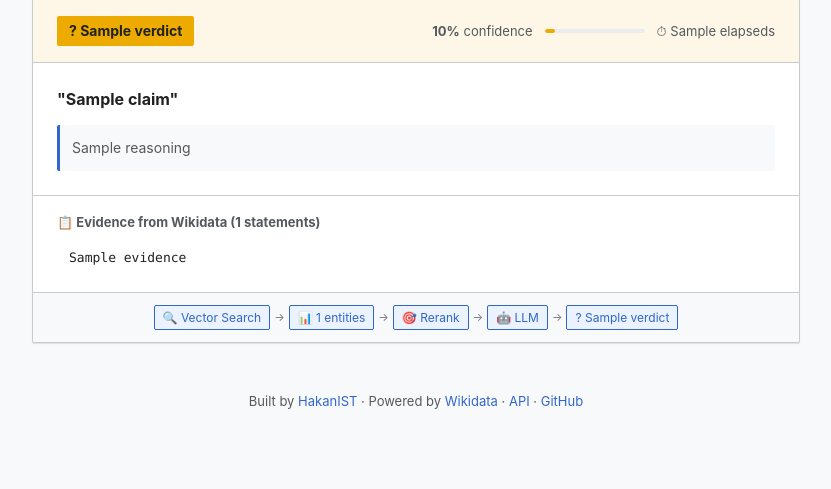
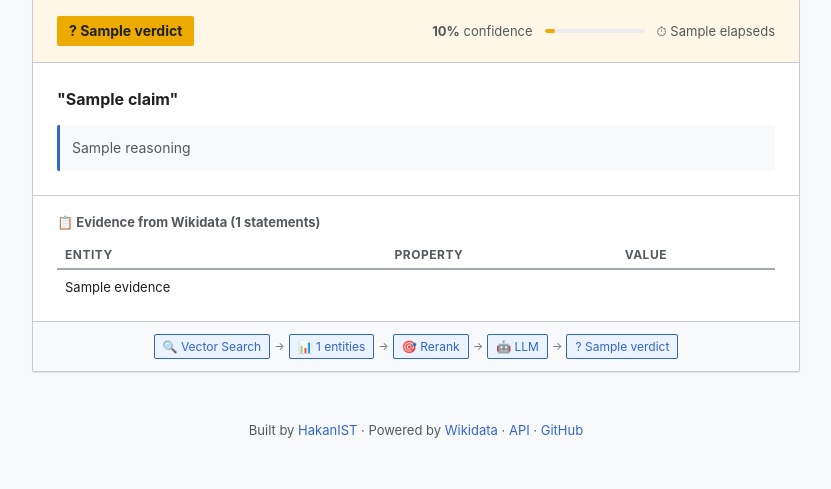
Before and after one commit to devhakan/llm-wikidata-grounding, a Flask app: template templates/index.html in a window 1280 px wide. Shown: the part 419-908 px from the top of the page, without its empty margins (224-1055 px from the left). Before the commit the page ends 828 px from the top, so only its background shows below. Run offline with Flask 3, Linux system fonts and the light colour scheme; the template is opened without the code that fills it: most values are stand-ins (such as "Sample title", 1, 10 or a date in 2020).

Commit message:
ui: improve evidence display — table format with Wikidata links
Wikimedia Hackathon NWE 2026 — Arnhem

- Replace monospace evidence list with structured table (Entity, Property, Value)
- Strip Q/P IDs from display text for readability
- Entity names link directly to Wikidata pages
- Add format_evidence() parser as Jinja filter
- Zebra striping and Codex-consistent table styling
- Properties shown in italic subtle gray

```diff
--- a/app.py
+++ b/app.py
@@ -5,6 +5,7 @@ A visual demo interface for the fact-checking pipeline.
 Run with: python app.py
 """
 
+import re
 import sys
 import os
 import time
@@ -23,6 +24,46 @@ app.config["SECRET_KEY"] = os.urandom(24)
 # Configure logging
 logging.basicConfig(level=logging.INFO)
 logger = logging.getLogger(__name__)
+
+# Regex patterns for cleaning evidence format
+_QID_PATTERN = re.compile(r'\s*\(Q\d+\)')
+_PID_PATTERN = re.compile(r'\s*\(P\d+\)')
+_QID_EXTRACT = re.compile(r'\(Q(\d+)\)')
+
+
+def format_evidence(raw: str) -> dict:
+    """Parse raw evidence string into structured, human-readable format.
+
+    Input:  'Albert Einstein (Q937) | date of death (P570) | 1955-04-18'
+    Output: {'entity': 'Albert Einstein', 'property': 'date of death',
+             'value': '1955-04-18', 'entity_url': 'https://www.wikidata.org/wiki/Q937'}
+    """
+    parts = [p.strip() for p in raw.split('|')]
+    if len(parts) >= 3:
+        entity_raw = parts[0]
+        prop_raw = parts[1]
+        value_raw = ' | '.join(parts[2:])  # rejoin if value had pipes
+    elif len(parts) == 2:
+        entity_raw = parts[0]
+        prop_raw = ''
+        value_raw = parts[1]
+    else:
+        return {'entity': raw, 'property': '', 'value': '', 'entity_url': ''}
+
+    # Extract QID for link
+    qid_match = _QID_EXTRACT.search(entity_raw)
+    entity_url = f'https://www.wikidata.org/wiki/Q{qid_match.group(1)}' if qid_match else ''
+
+    # Strip Q/P IDs from display text
+    entity = _QID_PATTERN.sub('', entity_raw).strip()
+    prop = _PID_PATTERN.sub('', prop_raw).strip()
+    value = _QID_PATTERN.sub('', value_raw).strip()
+
+    return {'entity': entity, 'property': prop, 'value': value, 'entity_url': entity_url}
+
+
+# Register as Jinja filter
+app.jinja_env.filters['format_evidence'] = format_evidence
 
 # Lazy-loaded checker
 _checker = None
--- a/static/style.css
+++ b/static/style.css
@@ -375,22 +375,53 @@ body {
     gap: var(--spacing-50);
 }
 
-.evidence-list {
-    list-style: none;
+.evidence-table {
+    width: 100%;
+    border-collapse: collapse;
+    font-size: var(--font-size-small);
 }
 
-.evidence-item {
-    padding: var(--spacing-75) var(--spacing-100);
-    font-size: var(--font-size-small);
+.evidence-table thead th {
+    text-align: left;
+    padding: var(--spacing-50) var(--spacing-75);
+    font-weight: var(--font-weight-bold);
+    color: var(--color-base--subtle);
+    border-bottom: 2px solid var(--border-color-base);
+    font-size: 12px;
+    text-transform: uppercase;
+    letter-spacing: 0.5px;
+}
+
+.evidence-table tbody td {
+    padding: var(--spacing-75);
+    border-bottom: 1px solid var(--border-color-subtle);
     color: var(--color-base);
-    border-bottom: 1px solid var(--border-color-subtle);
-    font-family: var(--font-family-monospace);
     line-height: var(--line-height-small);
+    vertical-align: top;
     word-break: break-word;
 }
 
-.evidence-item:last-child {
+.evidence-table tbody tr:last-child td {
     border-bottom: none;
+}
+
+.evidence-table tbody tr:nth-child(even) {
+    background: var(--background-color-interactive-subtle);
+}
+
+.evidence-link {
+    color: var(--color-progressive);
+    text-decoration: none;
+    font-weight: var(--font-weight-bold);
+}
+
+.evidence-link:hover {
+    text-decoration: underline;
+}
+
+.evidence-prop {
+    color: var(--color-base--subtle);
+    font-style: italic;
 }
 
 /* --- Pipeline Steps --- */
--- a/templates/index.html
+++ b/templates/index.html
@@ -105,11 +105,31 @@
             <div class="evidence-title">
                 📋 Evidence from Wikidata ({{ result.evidence | length }} statements)
             </div>
-            <ul class="evidence-list">
-                {% for e in result.evidence[:8] %}
-                <li class="evidence-item">{{ e }}</li>
-                {% endfor %}
-            </ul>
+            <table class="evidence-table">
+                <thead>
+                    <tr>
+                        <th>Entity</th>
+                        <th>Property</th>
+                        <th>Value</th>
+                    </tr>
+                </thead>
+                <tbody>
+                    {% for e in result.evidence[:8] %}
+                    {% set parsed = e | format_evidence %}
+                    <tr>
+                        <td>
+                            {% if parsed.entity_url %}
+                            <a href="{{ parsed.entity_url }}" target="_blank" class="evidence-link">{{ parsed.entity }}</a>
+                            {% else %}
+                            {{ parsed.entity }}
+                            {% endif %}
+                        </td>
+                        <td class="evidence-prop">{{ parsed.property }}</td>
+                        <td>{{ parsed.value }}</td>
+                    </tr>
+                    {% endfor %}
+                </tbody>
+            </table>
         </div>
         {% endif %}
 
```
